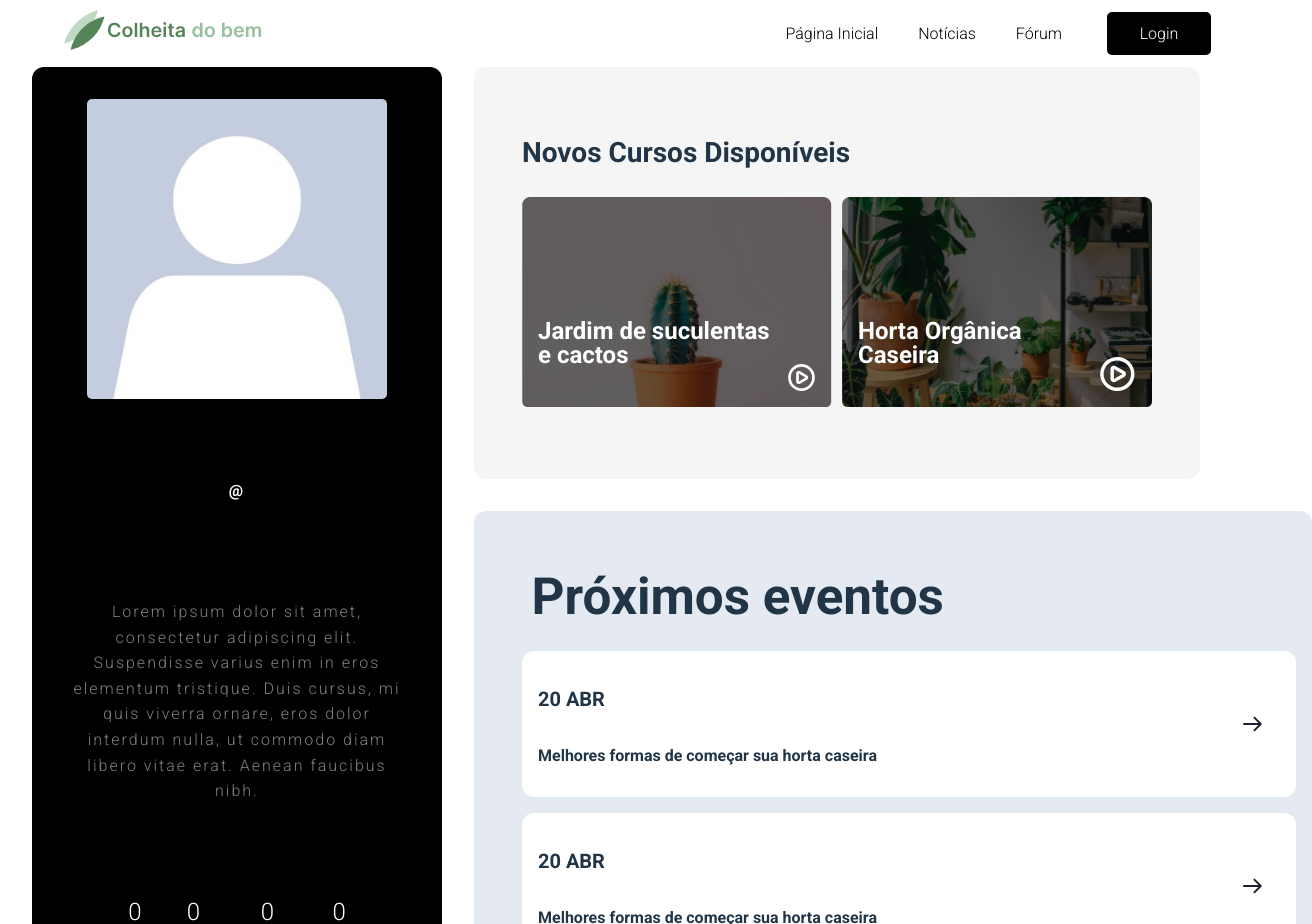
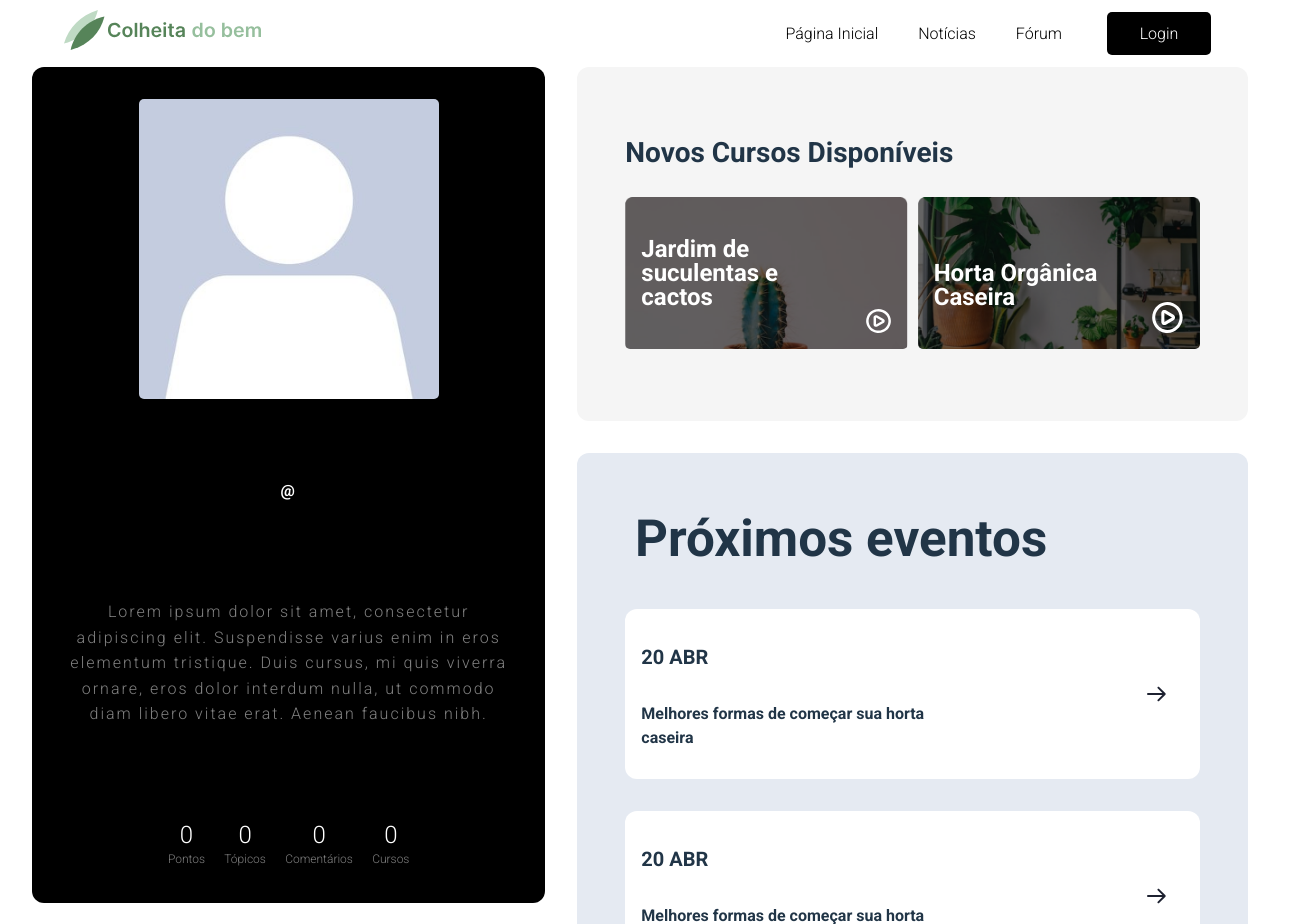
Before and after one commit to llmdev/esg-plataform-frontend, a Vue app: page /logged in a window 1280 px wide. Shown: the top 924 px of the page, 1312 px wide, since content can reach past the window. Built offline with nearby package versions, Linux system fonts and the light colour scheme; no server answers.

Commit message:
ajustes finais

```diff
--- a/src/components/About.vue
+++ b/src/components/About.vue
@@ -30,6 +30,7 @@ import Team from './Team.vue'
 .video {
     display: flex;
     justify-content: center;
+    margin: 2em 0;
 }
 .video iframe {
     width: 80%;
--- a/src/components/ForumItem.vue
+++ b/src/components/ForumItem.vue
@@ -56,7 +56,7 @@ export default {
         </p>
         <div class="comment__email__wrapper">
           <label for="email" class="comment__email__label">Selecione a categoria</label>
-          <select name="categorias" id="" v-model="selectedCategory">
+          <select class="select__categorias" name="categorias" id="" v-model="selectedCategory">
             <option v-for="category in categories" :key="category.id" :value="category.id">{{ category.title }}</option>
           </select>
         </div>
@@ -201,6 +201,10 @@ export default {
 .cadastrar p a {
   color: #70C174;
 }
+.select__categorias{
+  padding: 0.5em;
+  border-radius: 5px;
+}
 
 @media (max-width: 576px) {
   .comment__imagem {
--- a/src/components/HotNews.vue
+++ b/src/components/HotNews.vue
@@ -4,7 +4,7 @@ import Forum from './Forum.vue'
 </script>
 
 <template>
-    <section class="sobre-nos__wrapper">
+    <section class="sobre-nos__wrapper herous">
         <div class="sobre-nos">
             <div class="respiro">
                 <hr width="72px">
@@ -89,4 +89,9 @@ import Forum from './Forum.vue'
     border-radius: 12px;
     padding: 2em;
 }
+@media (max-width: 1200px) {
+    .herous{
+    flex-direction: column;
+    }
+}
 </style>
--- a/src/components/Logged.vue
+++ b/src/components/Logged.vue
@@ -117,7 +117,7 @@ export default {
     display: flex;
     align-items: start;
     gap: 2em;
-    margin: 0 2em;
+    margin: 0 2em 2em;
 }
 .profile__card__wrapper{
     background-color: #000;
@@ -182,7 +182,6 @@ export default {
     display: flex;
     flex-direction: column;
     padding: 3em;
-    margin-right: 3em;
     border-radius: 12px;
 }
 .profile__learn h1{
@@ -212,8 +211,8 @@ export default {
 }
 .item__wrapper{
     display: flex;
-    width: 310px;
-    height: 210px;
+    max-width: 310px;
+    max-height: 210px;
     align-items: flex-end;
 }
 .item__wrapper p{
@@ -227,10 +226,11 @@ export default {
 }
 /* meu_EVENTOS/TOPICOS */
 .meu_eventos__wrapper {
+    display: flex;
+    flex-direction: column;
     padding: 2em;
     background-color:  #E5EAF2;
-    margin-right: 3em;
-    width: 100%;
+    width: fit-content;
     border-radius: 12px;
     align-items: flex-start;
 }
@@ -259,7 +259,7 @@ export default {
     border-radius: 12px;
     height: fit-content;
     gap: 11em;
-    width: 100%;
+    width: fit-content;
 }
 
 .meu_card__botao {
@@ -289,6 +289,11 @@ export default {
 .meu_card__evento h2 {
     font-size: 16px;
 }
+.categorias{
+    overflow-x: auto;
+    overflow-y: hidden;
+    height: 66px;
+}
 @media (max-width:991px){
 
 .sobre-nos__wrapper{
@@ -309,9 +314,7 @@ export default {
     .item__wrapper{
         height: 145px;
     }
-    .categorias{
-        overflow: auto;
-    }
+
 }
 @media (max-width:767px){
     .profile__wrapper{
--- a/src/components/Subscription.vue
+++ b/src/components/Subscription.vue
@@ -92,6 +92,7 @@ ul, li {
 @media (max-width: 767px) {
     .planos h1 {
         width: fit-content;
+        padding: 0 1em;
     }
 }
 
```
